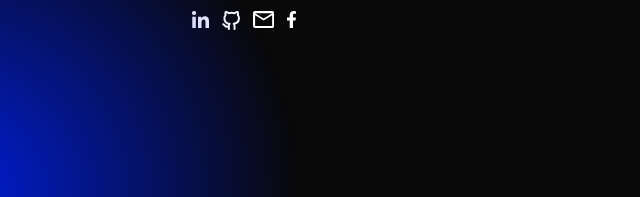
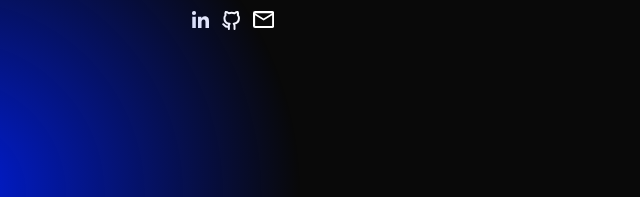
Before and after one commit to tokyRT/portfolio, a plain HTML site: page index.html in a window 1280 px wide. Shown: the part 605-802 px from the top of the page, 0-640 px from the left. Drawn offline with nearby package versions, Linux system fonts and the light colour scheme; a script that the page names is missing.

Commit message:
remove facebook

```diff
--- a/index.html
+++ b/index.html
@@ -104,15 +104,6 @@
               <path id="Icon_material-mail-outline" data-name="Icon material-mail-outline"
                 d="M22.125,6h-17A2.122,2.122,0,0,0,3.011,8.125L3,20.875A2.131,2.131,0,0,0,5.125,23h17a2.131,2.131,0,0,0,2.125-2.125V8.125A2.131,2.131,0,0,0,22.125,6Zm0,14.875h-17V10.25l8.5,5.313,8.5-5.312Zm-8.5-7.437-8.5-5.312h17Z"
                 transform="translate(-3 -6)" fill="#fff" />
-            </svg>
-          </a>
-        </li>
-        <li>
-          <a href="https://web.facebook.com/profile.php?id=100006232990615" target="blank">
-            <svg xmlns="http://www.w3.org/2000/svg" width="9.105" height="17" viewBox="0 0 9.105 17">
-              <path id="Icon_awesome-facebook-f" data-name="Icon awesome-facebook-f"
-                d="M10.118,9.563l.472-3.077H7.638v-2A1.538,1.538,0,0,1,9.372,2.827h1.342V.208A16.366,16.366,0,0,0,8.332,0C5.9,0,4.312,1.474,4.312,4.141V6.486h-2.7V9.563h2.7V17H7.638V9.563Z"
-                transform="translate(-1.609)" fill="#fff" />
             </svg>
           </a>
         </li>
```
